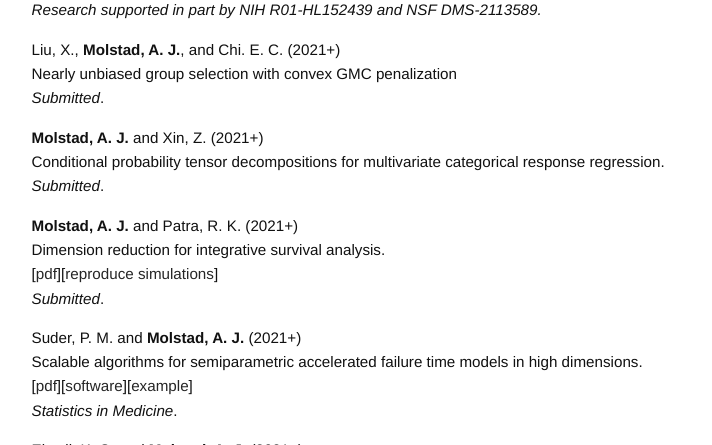
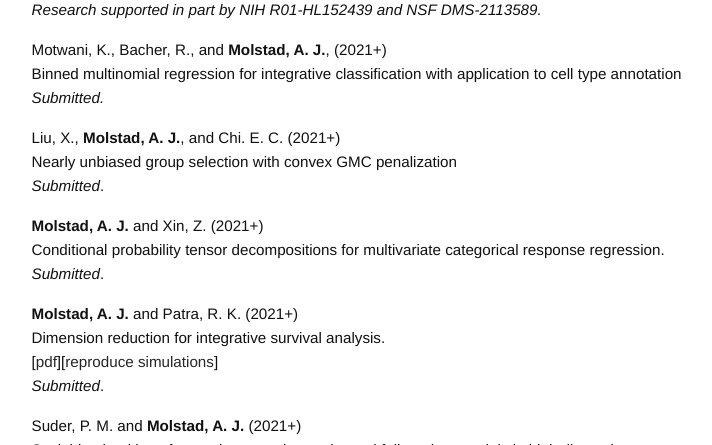
Before and after one commit to ajmolstad/ajmolstad.github.io, a Jekyll site: the page built from research.md, in a window 1280 px wide and 900 px high, cut to the strip 455-900 px from the top of the window. Shown: the whole strip, without its empty margins (276-988 px from the left). Built offline with Jekyll 4.4.1, drawn with Linux system fonts in a browser that asks for light colours.

Commit message:
Update research.md

```diff
--- a/research.md
+++ b/research.md
@@ -7,6 +7,11 @@ permalink: /research/
 
 
 *Research supported in part by NIH R01-HL152439 and NSF DMS-2113589.*
+
+Motwani, K., Bacher, R., and **Molstad, A. J.**, (2021+) <br>
+Binned multinomial regression for integrative classification with
+application to cell type annotation <br>
+*Submitted.* <br>
 
 Liu, X., **Molstad, A. J.**, and Chi. E. C. (2021+) <br>
 Nearly unbiased group selection with convex GMC penalization <br>
```
